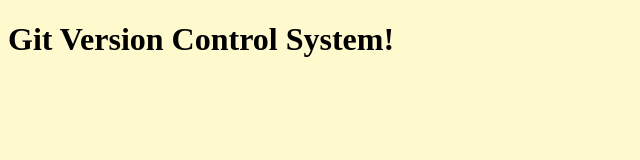
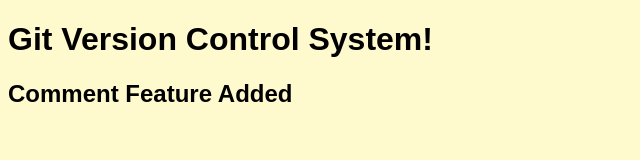
Before and after one commit to programmerhasan01/learning-git, a plain HTML site: page index.html in a window 1280 px wide. Shown: the whole page, without its empty margins (0-640 px from the left). Drawn offline with Linux system fonts and the light colour scheme.

Commit message:
added comment feature

```diff
--- a/index.html
+++ b/index.html
@@ -9,7 +9,7 @@
 </head>
 <body>
     <h1>Git Version Control System!</h1>
-
+    <h2>Comment Feature Added</h2>
     <script src="./main.js"></script>
 </body>
 </html>
--- a/main.js
+++ b/main.js
@@ -1,2 +1,3 @@
 console.log('Connected! Connected');
 console.log('Hello World');
+console.log('added comment feature');
--- a/style.css
+++ b/style.css
@@ -3,4 +3,5 @@ body{
     color: black;
     font-weight: bold;
     text-transform: capitalize;
+    font-family: Arial, "Helvetica Neue", Helvetica, sans-serif;
 }
```
